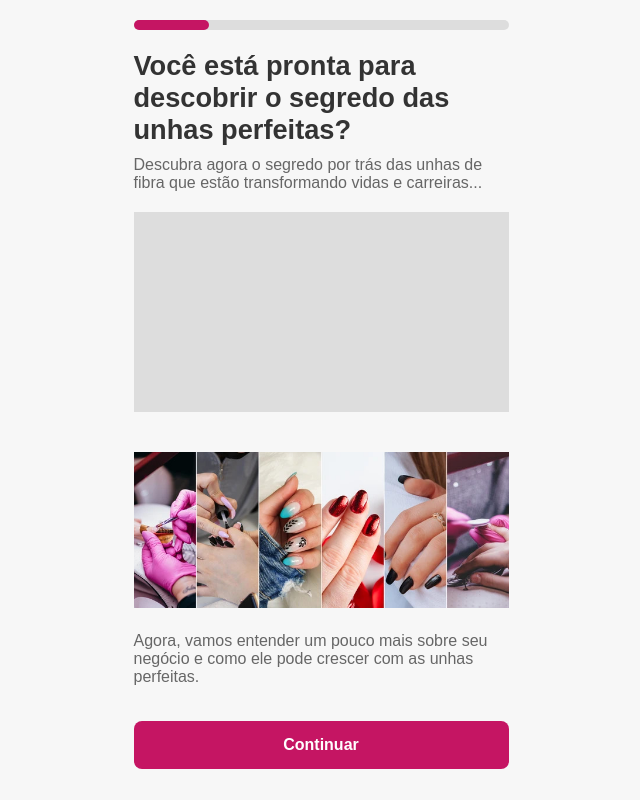
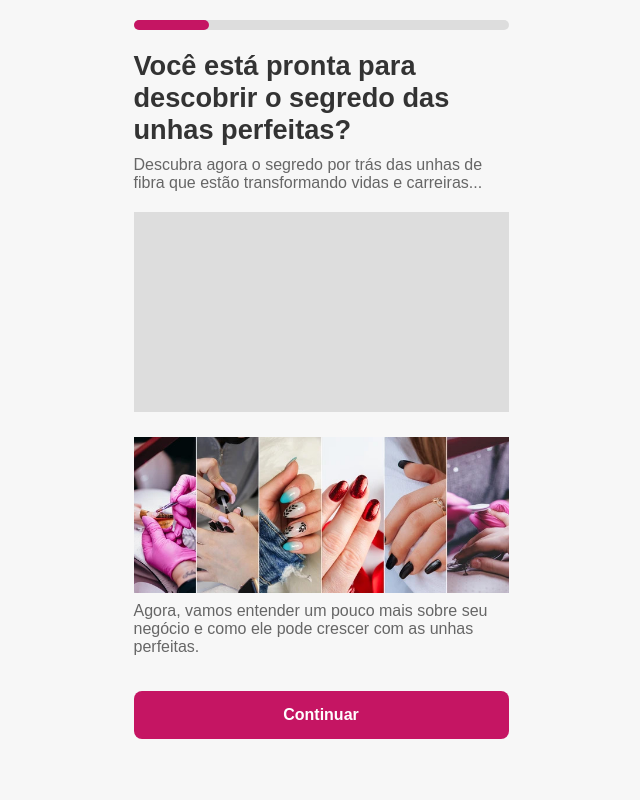
Before and after one commit to Affiliad/quiz-para-a-mulher, a plain HTML site: page index.html in a window 1280 px wide. Shown: the whole page, without its empty margins (319-959 px from the left). Drawn offline with Linux system fonts and the light colour scheme.

Commit message:
TENTATIVA PARA DIMINUIRA A MARGEM

```diff
--- a/index.html
+++ b/index.html
@@ -79,7 +79,7 @@
         <!-- Imagem Placeholder (adicionar imagem manualmente) -->
         <div class="image-placeholder"></div>
 <!-- Adicione a imagem aqui -->
-<img src="imagem/IMAGEM-1.jpg" alt="Imagem 1" style="width: 100%; height: auto; margin: 20px 0;">
+<img src="imagem/IMAGEM-1.jpg" alt="Imagem 1" style="width: 100%; height: auto; margin: 5px 0;">
 
         <!-- Segunda parte do texto -->
         <div class="question-secondary">Agora, vamos entender um pouco mais sobre seu negócio e como ele pode crescer com as unhas perfeitas.</div>
```
